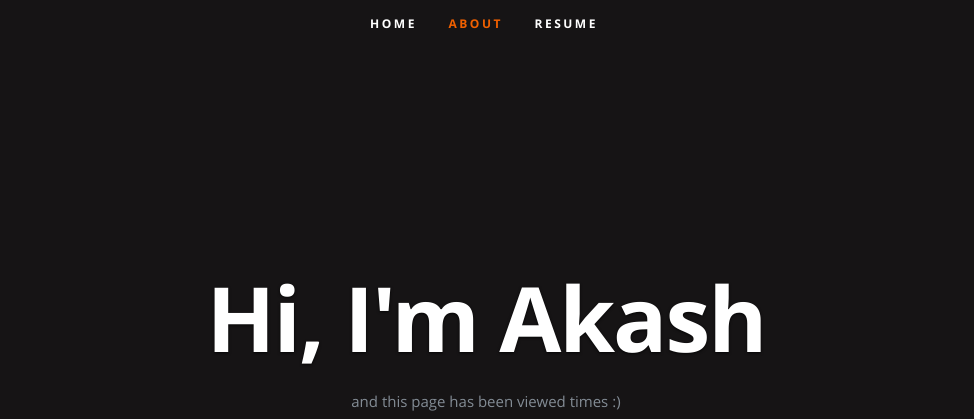
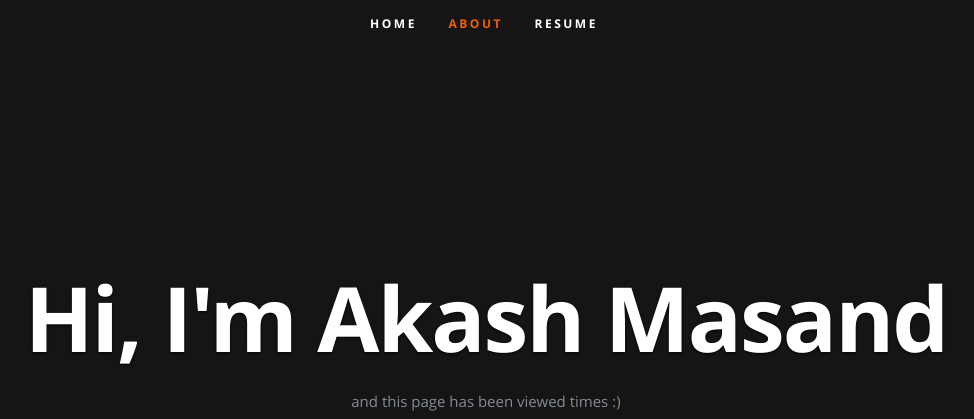
Before and after one commit to AakashMasand/resume, a plain HTML site: page frontend/index.html in a window 1280 px wide. Shown: the top 419 px of the page, without its empty margins (156-1130 px from the left). Drawn offline with nearby package versions, Linux system fonts and the light colour scheme; no server answers.

Commit message:
testing frontend workflow

```diff
--- a/frontend/index.html
+++ b/frontend/index.html
@@ -54,7 +54,7 @@
 
       <div class="row banner">
          <div class="banner-text">
-            <h1 class="responsive-headline">Hi, I'm Akash</h1>
+            <h1 class="responsive-headline">Hi, I'm Akash Masand</h1>
 
             <p>and this page has been viewed <a id="counter"></a> times :) </p>
             <ul class="social">
```
